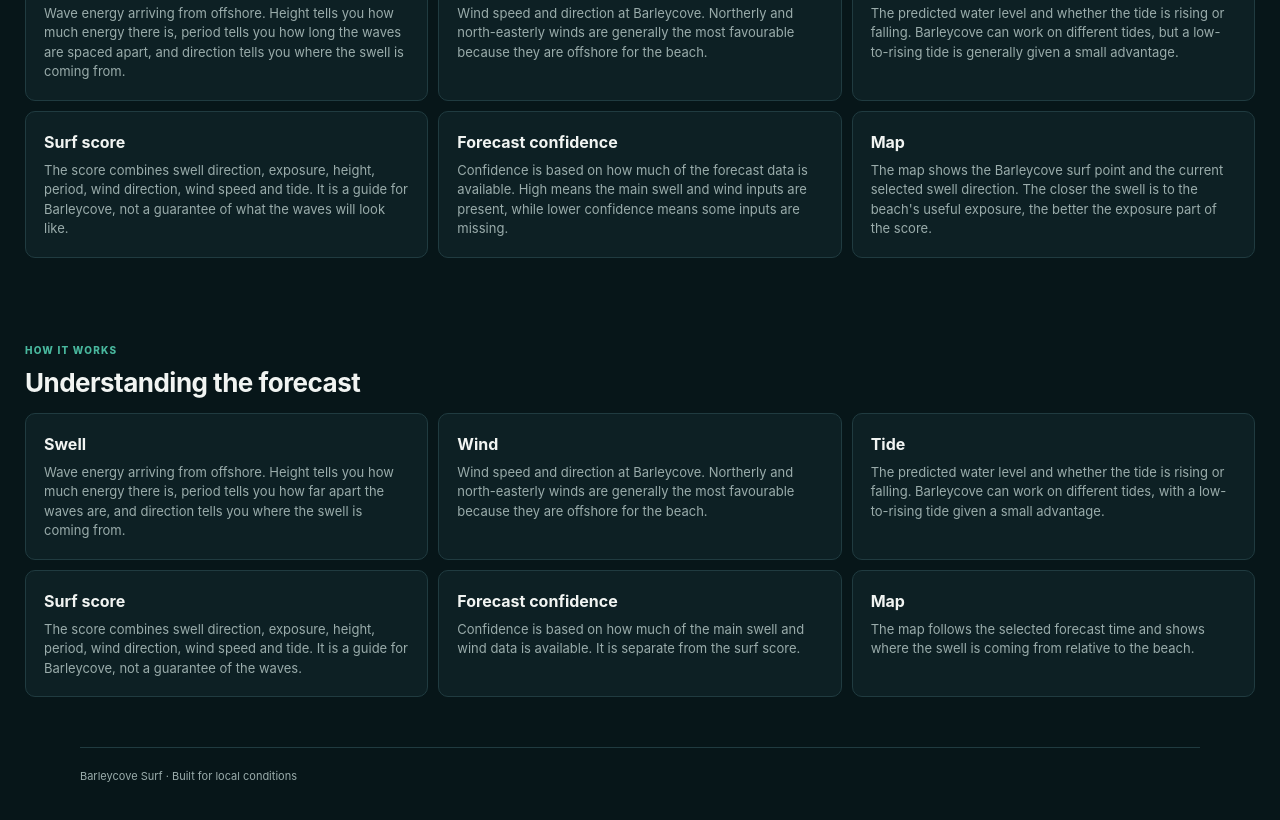
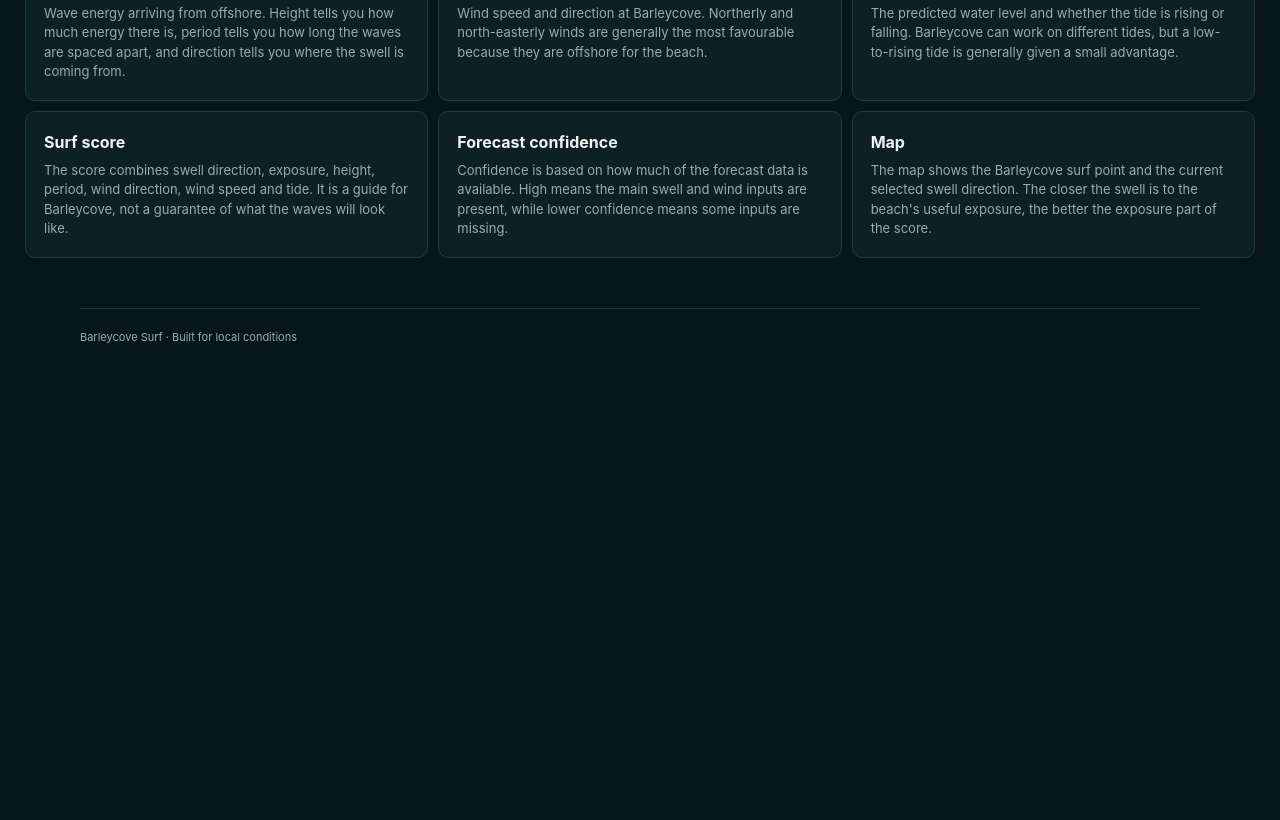
Before and after one commit to anadskman/Barleycove-Surf, a website: page index.html in a window 1280 px wide. Shown: the part 2112-2932 px from the top of the page. After the commit the page ends 2498 px from the top, so only its background shows below. Drawn offline with nearby package versions, Linux system fonts and the light colour scheme; no server answers.

Commit message:
Update index.html

```diff
--- a/index.html
+++ b/index.html
@@ -207,46 +207,6 @@
                     </article>
                 </div>
             </section>
-            <section class="explanation-section" id="explanation">
-                <div class="section-heading">
-                    <div>
-                        <p class="eyebrow">How it works</p>
-                        <h2>Understanding the forecast</h2>
-                    </div>
-                </div>
-
-                <div class="explanation-grid">
-                    <article class="explanation-card">
-                        <h3>Swell</h3>
-                        <p>Wave energy arriving from offshore. Height tells you how much energy there is, period tells you how far apart the waves are, and direction tells you where the swell is coming from.</p>
-                    </article>
-
-                    <article class="explanation-card">
-                        <h3>Wind</h3>
-                        <p>Wind speed and direction at Barleycove. Northerly and north-easterly winds are generally the most favourable because they are offshore for the beach.</p>
-                    </article>
-
-                    <article class="explanation-card">
-                        <h3>Tide</h3>
-                        <p>The predicted water level and whether the tide is rising or falling. Barleycove can work on different tides, with a low-to-rising tide given a small advantage.</p>
-                    </article>
-
-                    <article class="explanation-card">
-                        <h3>Surf score</h3>
-                        <p>The score combines swell direction, exposure, height, period, wind direction, wind speed and tide. It is a guide for Barleycove, not a guarantee of the waves.</p>
-                    </article>
-
-                    <article class="explanation-card">
-                        <h3>Forecast confidence</h3>
-                        <p>Confidence is based on how much of the main swell and wind data is available. It is separate from the surf score.</p>
-                    </article>
-
-                    <article class="explanation-card">
-                        <h3>Map</h3>
-                        <p>The map follows the selected forecast time and shows where the swell is coming from relative to the beach.</p>
-                    </article>
-                </div>
-            </section>
         </main>
 
         <footer class="site-footer">
```
